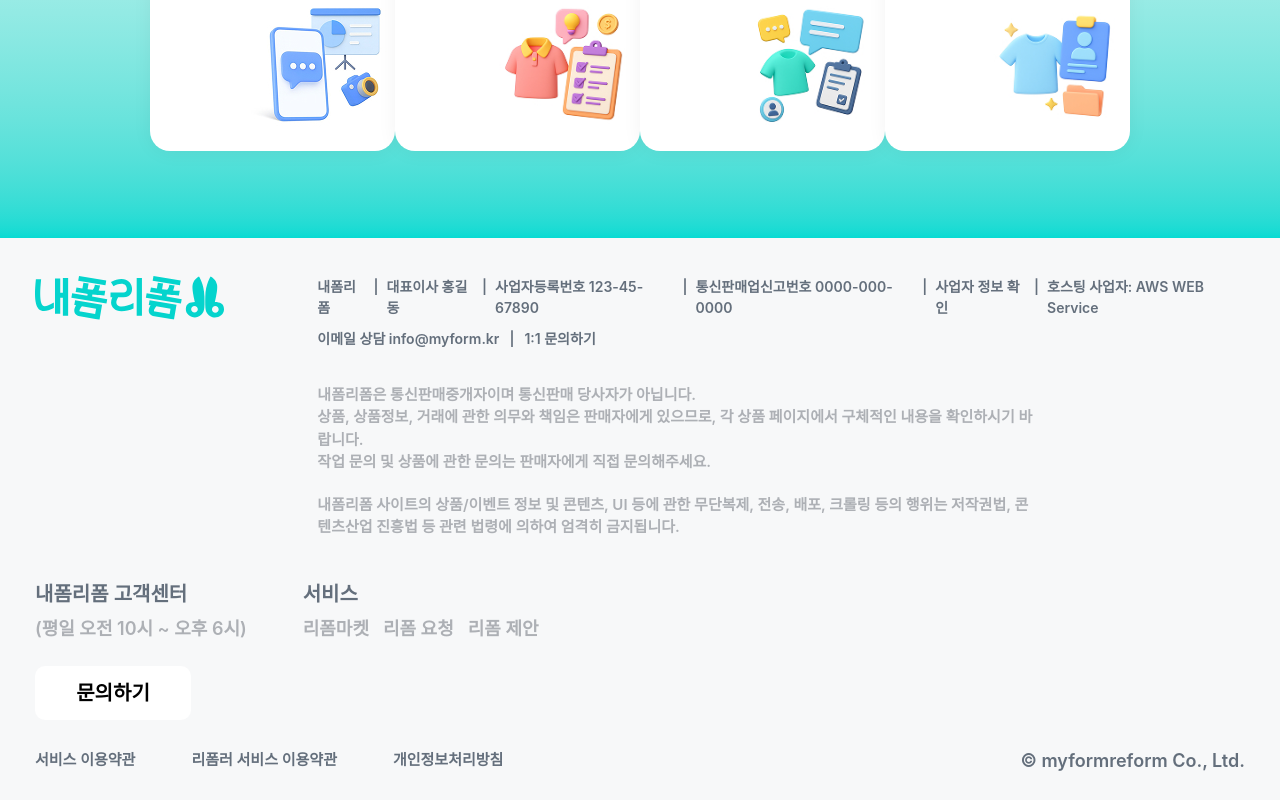
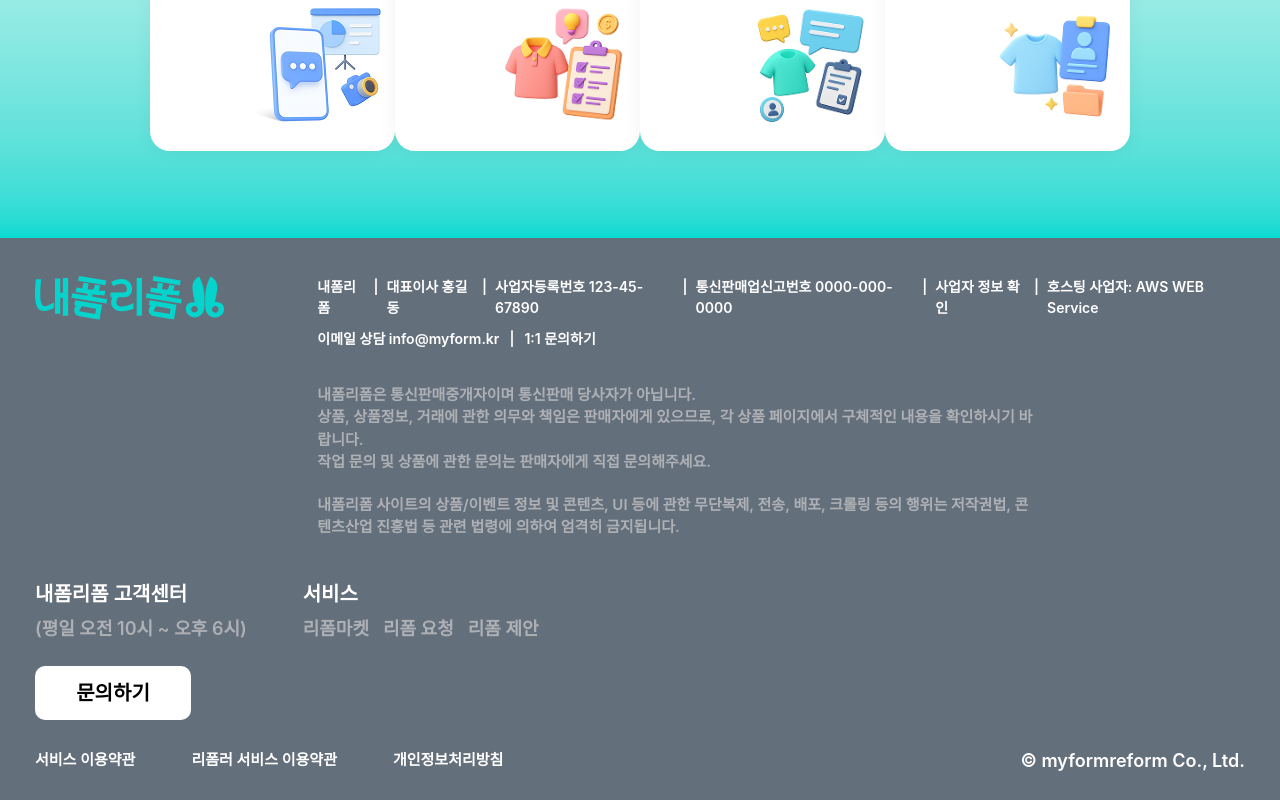
Before and after one commit to UMC-9th-project/myform-reform-FE, a React (Vite) app: page / in a window 1280 px wide. Shown: the part 1904-2704 px from the top of the page. Built offline with nearby package versions, Linux system fonts and the light colour scheme; no server answers; a web font is replaced by a local one.

Commit message:
fix : 병렬 라우팅 홈 페이지 분리

```diff
--- a/src/App.tsx
+++ b/src/App.tsx
@@ -63,6 +63,21 @@ function App() {
     <>
       <ScrollToTop />
       <Routes>
+
+      <Route
+        element={
+          <Layout
+            showHeader={true}
+            showNavbar={true}
+            showFooter={true}
+            footerVariant="dark"
+          />
+        }
+      >
+        {/* 홈 페이지 */}
+        <Route path="/" element={<Home />} />
+      </Route>
+
       <Route
         element={
           <Layout
@@ -73,7 +88,6 @@ function App() {
           />
         }
       >
-        <Route path="/" element={<Home />} />
 
          {/* 장바구니 페이지 */}
         <Route path="/cart" element={<Cart />} />
```
